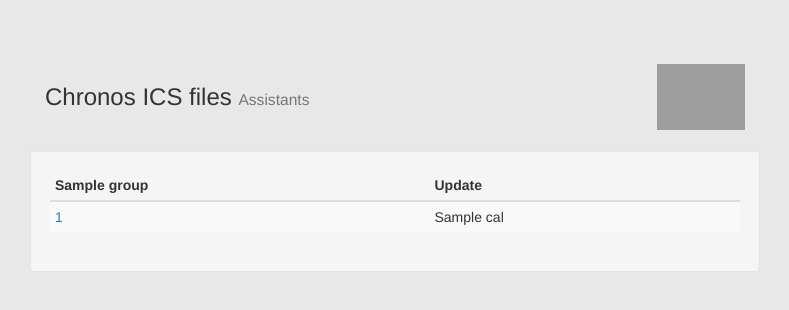
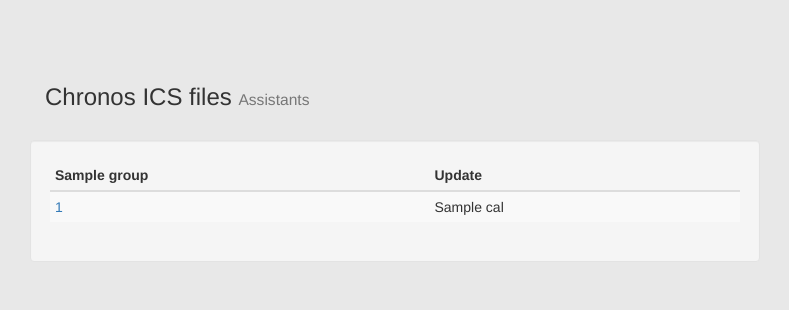
Before and after one commit to epita/chronos-ics, a Python web app: template templates/index.html in a window 1280 px wide. Shown: the top 310 px of the page, without its empty margins (245-1034 px from the left). Run offline with Jinja, Linux system fonts and the light colour scheme; the template is opened without the code that fills it: most values are stand-ins (such as "Sample title", 1, 10 or a date in 2020); some libraries are stand-ins or nearby versions; grey boxes are pictures that could not be loaded.

Commit message:
[FRONT] Remove EPITA logo and URI scheme from template

```diff
--- a/templates/index.html
+++ b/templates/index.html
@@ -2,7 +2,7 @@
 <html>
 <head>
     <meta charset='UTF-8'>
-    <link rel='stylesheet prefetch' href='http://maxcdn.bootstrapcdn.com/bootstrap/3.3.4/css/bootstrap.min.css'>
+    <link rel='stylesheet prefetch' href='//maxcdn.bootstrapcdn.com/bootstrap/3.3.4/css/bootstrap.min.css'>
     <style>
         body {
           padding-top: 5%;
@@ -25,7 +25,6 @@
 <body>
 <div class='container'>
   <div class='header clearfix'>
-    <img alt='logo epita' class='pull-right' height='66' src='http://www.epita.fr/images/logo-epita.png?v=26112014'>
     <h3>Chronos ICS files <small>Assistants</small></h3>
   </div>
 
```
